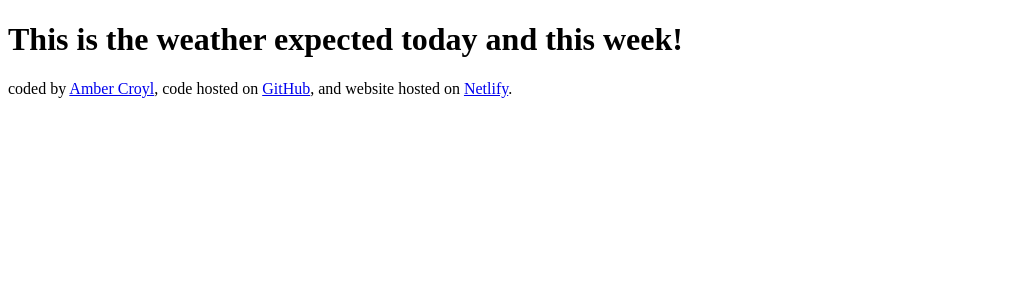
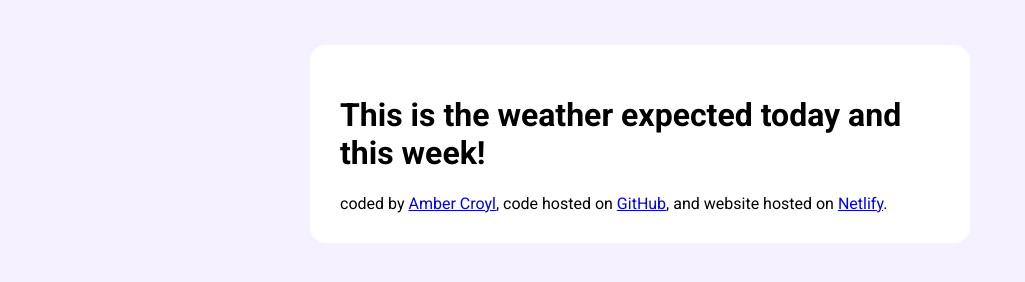
Before and after one commit to AmberShea/shecodes-weather-application, a plain HTML site: page index.html in a window 1280 px wide. Shown: the whole page, without its empty margins (0-1025 px from the left). Drawn offline with Linux system fonts and the light colour scheme.

Commit message:
styled the main container and added custom font

```diff
--- a/index.html
+++ b/index.html
@@ -4,13 +4,19 @@
     <meta charset="UTF-8">
     <meta name="viewport" content="width=device-width, initial-scale=1.0">
     <title>The Weather: Now and Later</title>
+    <link rel="preconnect" href="https://fonts.googleapis.com">
+<link rel="preconnect" href="https://fonts.gstatic.com" crossorigin>
+<link href="https://fonts.googleapis.com/css2?family=Roboto:ital,wght@0,100;0,300;0,400;0,500;0,700;0,900;1,100;1,300;1,400;1,500;1,700;1,900&display=swap" rel="stylesheet">
+    <link rel = "stylesheet" href="src/style.css" />
 </head>
 <body>
+    <div class="weather-app">
     <h1>This is the weather expected today and this week!</h1>
 <footer>coded by
 <a href="https://github.com/AmberShea" target="_blank">Amber Croyl</a>, code hosted on
 <a href="https://github.com/AmberShea?tab=repositories" target="_blank"> GitHub</a>, and website hosted on
 <a href="https://weather-today-weather-tomorrow.netlify.app/" target="_blank">Netlify</a>.
 </footer>
+    </div>
 </body>
 </html>
--- /dev/null
+++ b/src/style.css
@@ -0,0 +1,13 @@
+body{
+    background-color: #F5F1FE;
+    font-family: "roboto", sans-serif;
+}
+
+.weather-app {
+    background: white;
+    max-width: 600px;
+    margin: 45px auto;
+    box-shadow: o 30px 50px rgba(65, 50, 100, 0.08);
+    border-radius: 16px;
+    padding: 30px;
+}
```
